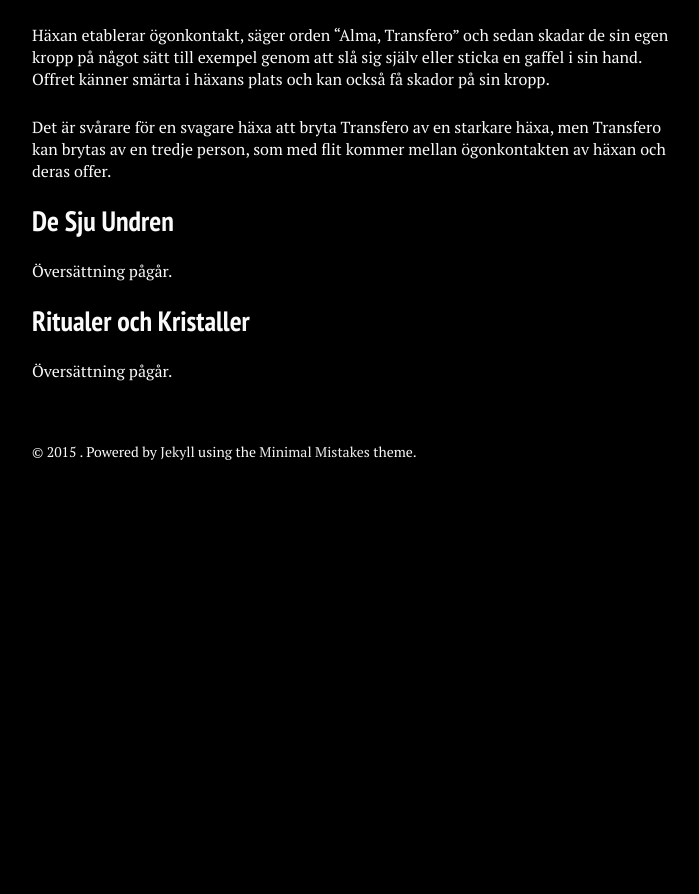
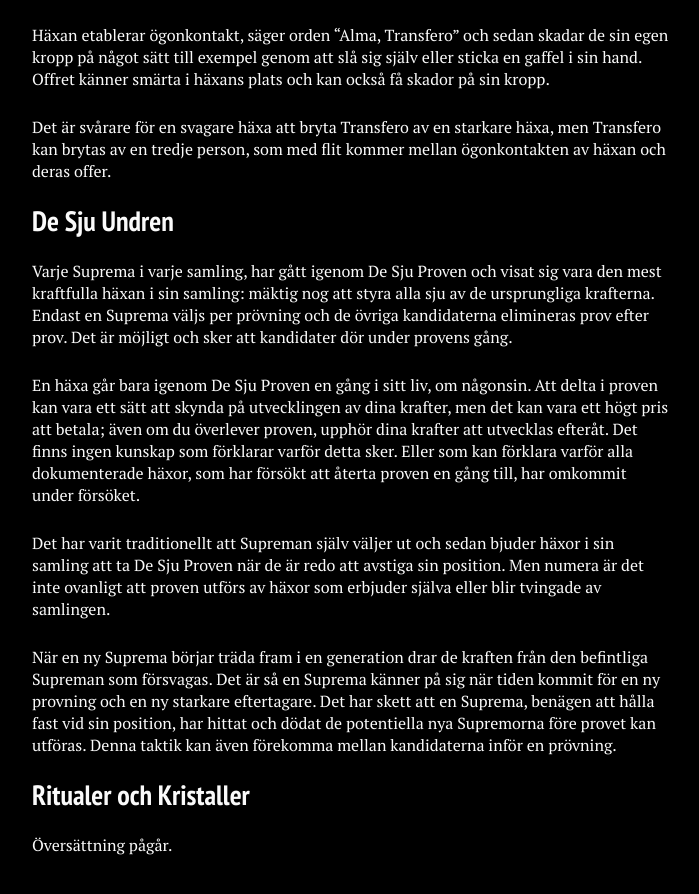
Before and after one commit to stanislavb/www.coven.nu, a Jekyll site: the page built from fiktion/index.md, in a window 1280 px wide and 900 px high, scrolled down 4093 px. Shown: the top 894 px of the window, without its empty margins (288-987 px from the left). Built offline with Jekyll 4.4.1, drawn with Linux system fonts in a browser that asks for light colours; nearby versions of some CDN libraries; before the commit the page ends 4603 px from its top, so only the background shows below that.

Commit message:
Update index.md

```diff
--- a/fiktion/index.md
+++ b/fiktion/index.md
@@ -93,7 +93,14 @@ Det är svårare för en svagare häxa att bryta Transfero av en starkare häxa,
 
 ## De Sju Undren
 
-Översättning pågår.
+Varje Suprema i varje samling, har gått igenom De Sju Proven och visat sig vara den mest kraftfulla häxan i sin samling: mäktig nog att styra alla sju av de ursprungliga krafterna. Endast en Suprema väljs per prövning och de övriga kandidaterna elimineras prov efter prov. Det är möjligt och sker att kandidater dör under provens gång.
+
+En häxa går bara igenom De Sju Proven en gång i sitt liv, om någonsin. Att delta i proven kan vara ett sätt att skynda på utvecklingen av dina krafter, men det kan vara ett högt pris att betala; även om du överlever proven, upphör dina krafter att utvecklas efteråt. Det finns ingen kunskap som förklarar varför detta sker. Eller som kan förklara varför alla dokumenterade häxor, som har försökt att återta proven en gång till, har omkommit under försöket.
+
+
+Det har varit traditionellt att Supreman själv väljer ut och sedan bjuder häxor i sin samling att ta De Sju Proven när de är redo att avstiga sin position. Men numera är det inte ovanligt att proven utförs av häxor som erbjuder själva eller blir tvingade av samlingen.
+
+När en ny Suprema börjar träda fram i en generation drar de kraften från den befintliga Supreman som försvagas. Det är så en Suprema känner på sig när tiden kommit för en ny provning och en ny starkare eftertagare. Det har skett att en Suprema, benägen att hålla fast vid sin position, har hittat och dödat de potentiella nya Supremorna före provet kan utföras. Denna taktik kan även förekomma mellan kandidaterna inför en prövning.
 
 ## Ritualer och Kristaller
 
```
